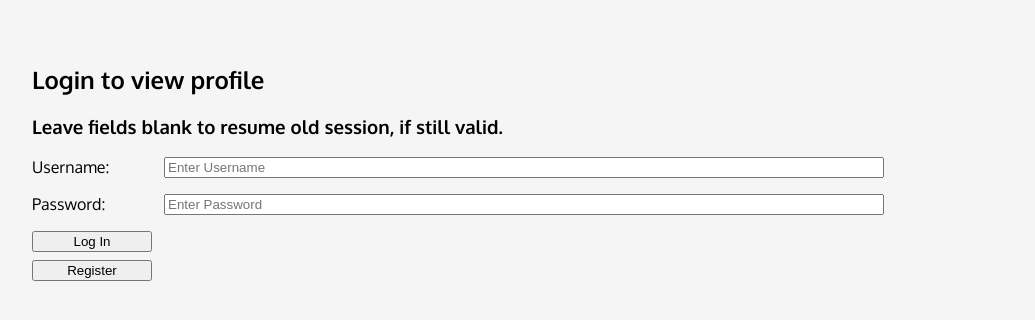
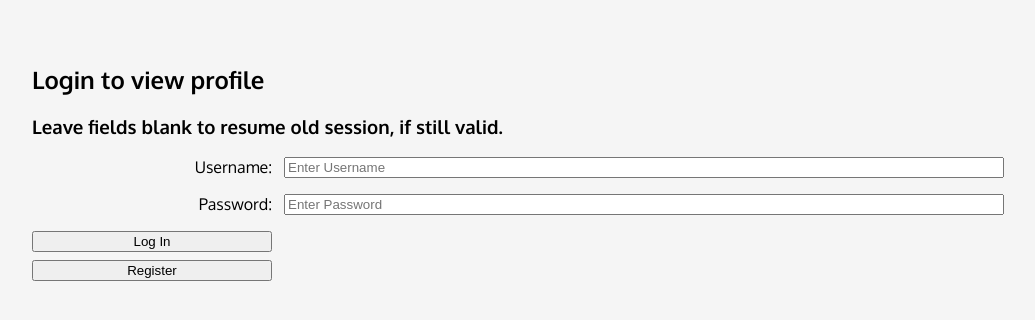
Before and after one commit to SeptismJustinn/LoginApplicationDXC, a React (Vite) app in the folder frontend/: page / in a window 1280 px wide. Shown: the top 320 px of the page, without its empty margins (8-1043 px from the left). Built offline with nearby package versions, Linux system fonts and the light colour scheme.

Commit message:
Formatted login page

```diff
--- a/frontend/src/components/Login.jsx
+++ b/frontend/src/components/Login.jsx
@@ -5,8 +5,8 @@ import jwtDecode from "jwt-decode";
 import User from "../helpers/objectClasses";
 
 function Login(props) {
-  const usernameRef = useRef("");
-  const passwordRef = useRef("");
+  const usernameRef = useRef();
+  const passwordRef = useRef();
 
   async function handleLogin(event) {
     event.preventDefault();
@@ -43,12 +43,10 @@ function Login(props) {
         props.setUser(new User(decoded.name, decoded.sub, decoded.role));
         alert("Logged in as user: " + decoded.sub);
       } else {
-        console.log(data);
         throw new Error(data);
       }
     } catch (error) {
-      console.log(error.message);
-      alert("Error logging in, please try again!");
+      alert(error.message + ", please try again!");
     }
   }
 
--- a/frontend/src/css/Login.module.css
+++ b/frontend/src/css/Login.module.css
@@ -1,11 +1,15 @@
 .input_grid {
   display: grid;
-  grid-template-columns: 10% 60%;
+  grid-template-columns: 20% 60%;
   column-gap: 1%;
   row-gap: 2vh;
 }
 
+label {
+  text-align: end;
+}
+
 .register_button {
-  width: 10%;
+  width: 20%;
   margin-top: 1vh;
 }
```
